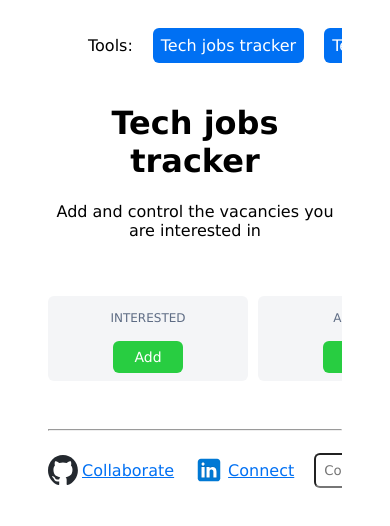
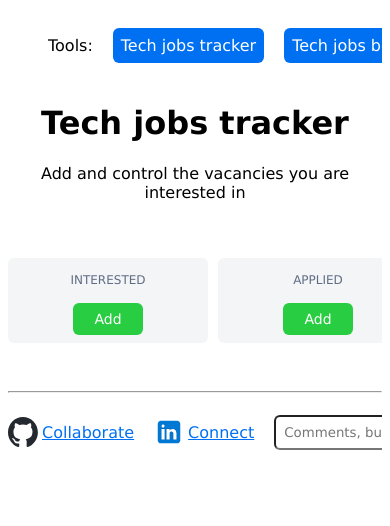
Before and after one commit to MEGAFRAN/vacancy-manager, a Next.js app: page / in a window 390 px wide. Shown: the top 526 px of the page. Built offline with nearby package versions, Linux system fonts and the light colour scheme.

Commit message:
feature: improved layout for mobile and moved analytics to a module

```diff
--- a/app/core/components/layout/Template.tsx
+++ b/app/core/components/layout/Template.tsx
@@ -4,7 +4,7 @@ import React from "react"
 import NavBar from "../NavBar"
 import Footer from "../Footer"
 import styles from "../../styles/templates/template.module.scss"
-import SectionAnalytics from "../SectionAnalytics"
+import SectionAnalytics from "../../modules/analytics/SectionAnalytics"
 
 interface DefaultTemplateProps {
   children: React.ReactNode
--- a/app/core/components/SectionAnalytics.tsx
+++ b/app/core/modules/analytics/SectionAnalytics.tsx
@@ -1,4 +1,4 @@
-import { GTM_MAIN_SCRIPT, GTM_NO_SCRIPT } from "../constants/analytics/gtmScripts"
+import { GTM_MAIN_SCRIPT, GTM_NO_SCRIPT } from "./gtmScripts"
 
 const SectionAnalytics = () => (
   <>
--- a/app/core/styles/templates/template.module.scss
+++ b/app/core/styles/templates/template.module.scss
@@ -1,3 +1,7 @@
 .container {
-  padding: 0px 40px;
+  padding: 0px;
+
+  @media screen and (width >= 768px) {
+    padding: 0px 40px;
+  }
 }
```
Also changed, not shown: app/core/components/Card.tsx (+11 -1 lines), app/core/interfaces/components.ts (deleted, +0 -10 lines), app/core/modules/analytics/gtmScripts.tsx (renamed from app/core/constants/analytics/gtmScripts.tsx).
